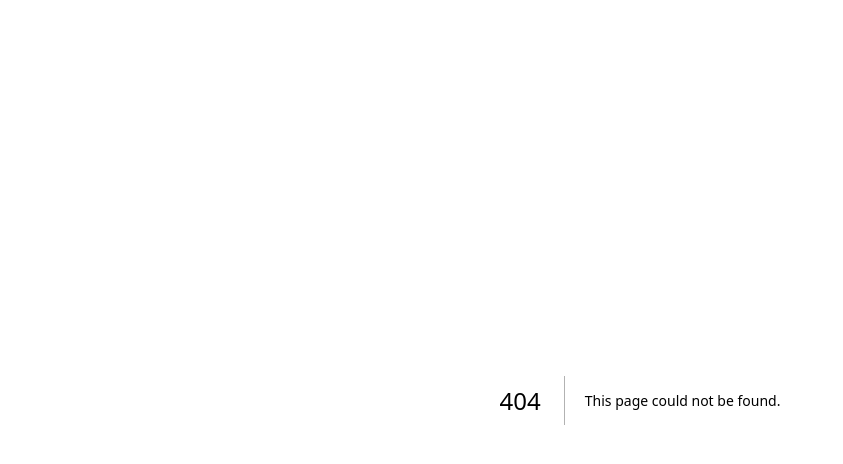
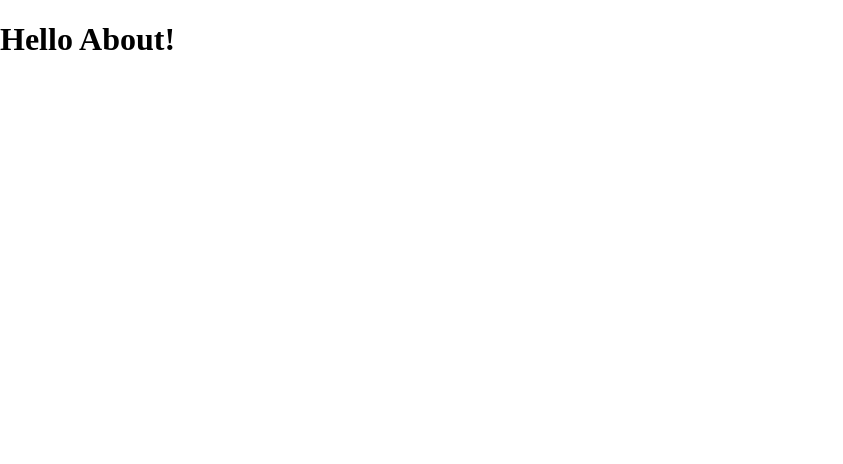
Before and after one commit to mercedes-sandu/my-site, a Next.js app: page /AboutPage in a window 1280 px wide. Before the commit this address had no page. Shown: the top 464 px of the page, without its empty margins (0-843 px from the left). Built offline with nearby package versions, Linux system fonts and the light colour scheme.

Commit message:
ROUTING AND ACTIVE LINKS WORK

```diff
--- a/package.json
+++ b/package.json
@@ -46,5 +46,8 @@
       "last 1 firefox version",
       "last 1 safari version"
     ]
+  },
+  "devDependencies": {
+    "react-router-dom": "^6.15.0"
   }
 }
--- a/src/components/NavBar.css
+++ b/src/components/NavBar.css
@@ -52,7 +52,7 @@
     background-size: 100% 2px;
 }
 
-.navigation-menu li a:active {
+.navigation-menu li a.active {
     color: var(--accent-3);
     background-position: 100% 100%;
     background-size: 100% 2px;
--- /dev/null
+++ b/src/pages/AboutPage.tsx
@@ -0,0 +1,11 @@
+import '../styles/AboutPage.css';
+
+function AboutPage() {
+    return (
+        <>
+            <h1>Hello About!</h1>
+        </>
+    );
+}
+
+export default AboutPage;
--- /dev/null
+++ b/src/styles/AboutPage.css
@@ -0,0 +1,10 @@
+body {
+    background-color: var(--background-color);
+    color: var(--text-color);
+    width: 100%;
+    height: 100%;
+    margin: 0px;
+    padding: 0px;
+    overflow-x: hidden;
+    box-sizing: border-box;
+}
```
Also changed, not shown: src/App.tsx (+9 -20 lines), src/components/NavBar.tsx (+8 -5 lines), 1 other file (tests, documents, lock files or other folders).
